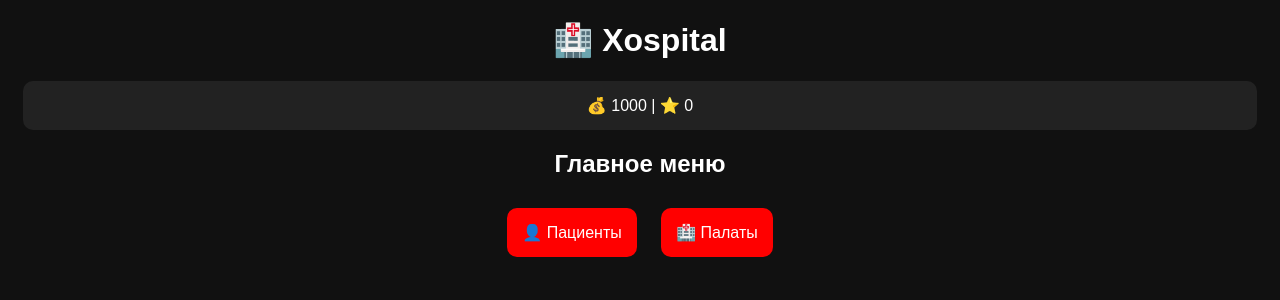
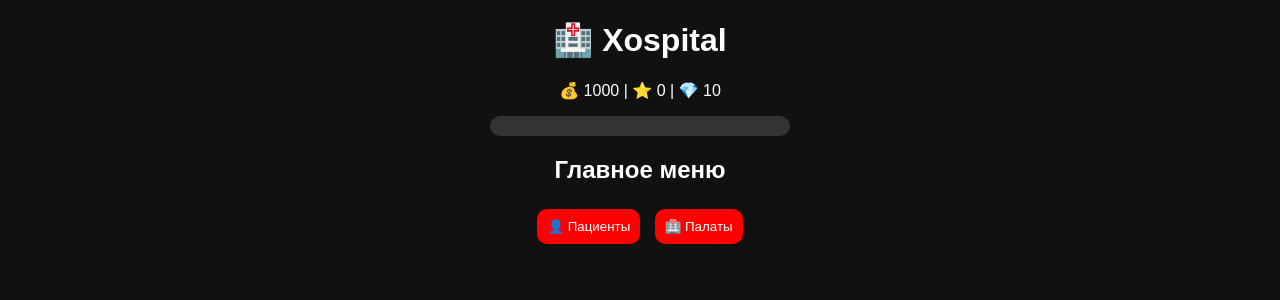
Before and after one commit to ivan0796223-byte/xospital-game, a Flask app: page / in a window 1280 px wide. Shown: the top 300 px of the page. Run offline with Flask 3, Linux system fonts and the light colour scheme; data comes from the database, SQL or seed files in the repository.

Commit message:
Update base.html

```diff
--- a/templates/base.html
+++ b/templates/base.html
@@ -1,42 +1,25 @@
 <!DOCTYPE html>
 <html>
 <head>
-    <title>Xospital</title>
-    <style>
-        body {
-            font-family: Arial;
-            background: #111;
-            color: white;
-            text-align: center;
-        }
-
-        button {
-            padding: 15px;
-            margin: 10px;
-            font-size: 16px;
-            background: red;
-            color: white;
-            border: none;
-            border-radius: 10px;
-        }
-
-        .box {
-            background: #222;
-            padding: 15px;
-            border-radius: 10px;
-            margin: 15px;
-        }
-    </style>
+<style>
+body {background:#111;color:white;text-align:center;font-family:Arial;}
+button {padding:10px;margin:5px;background:red;color:white;border:none;border-radius:10px;}
+.bar {width:300px;height:20px;background:#333;margin:auto;border-radius:10px;}
+.fill {height:100%;background:lime;border-radius:10px;}
+</style>
 </head>
 <body>
 
 <h1>🏥 Xospital</h1>
 
-<div class="box">
-    💰 {{ player.money }} | ⭐ {{ player.exp }}
+<p>
+💰 {{ player.money }} | ⭐ {{ player.exp }} | 💎 {{ player.diamonds }}
+</p>
+
+<div class="bar">
+<div class="fill" style="width: {{ progress }}%;"></div>
 </div>
 
 {% block content %}{% endblock %}
-
 </body>
 </html>
```
